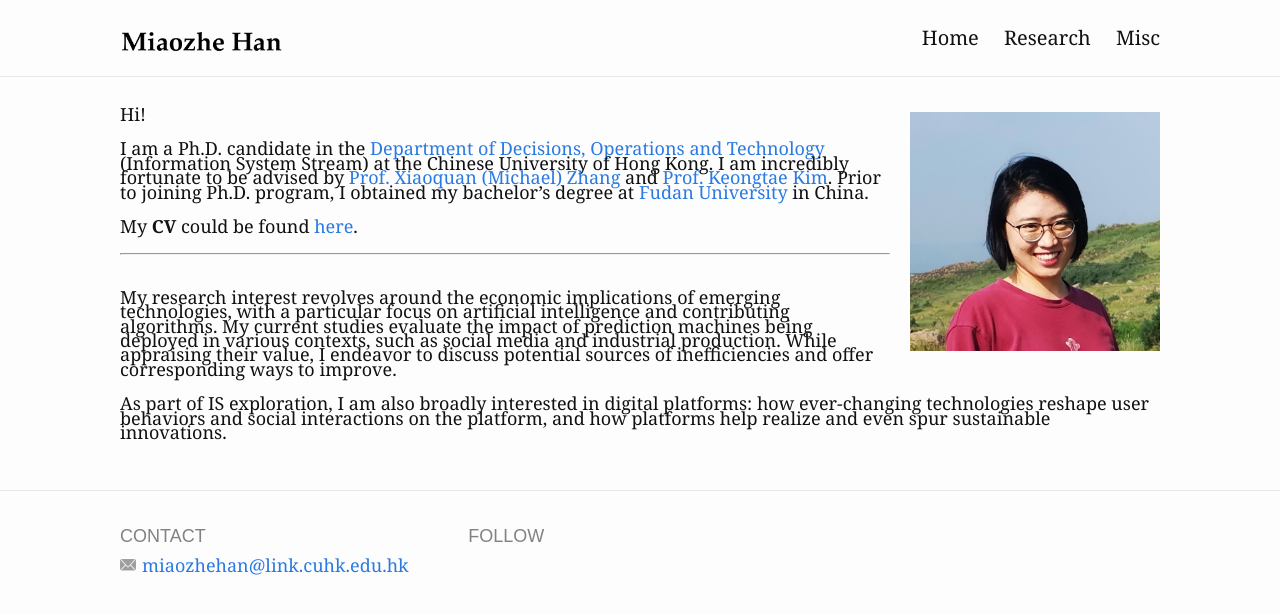
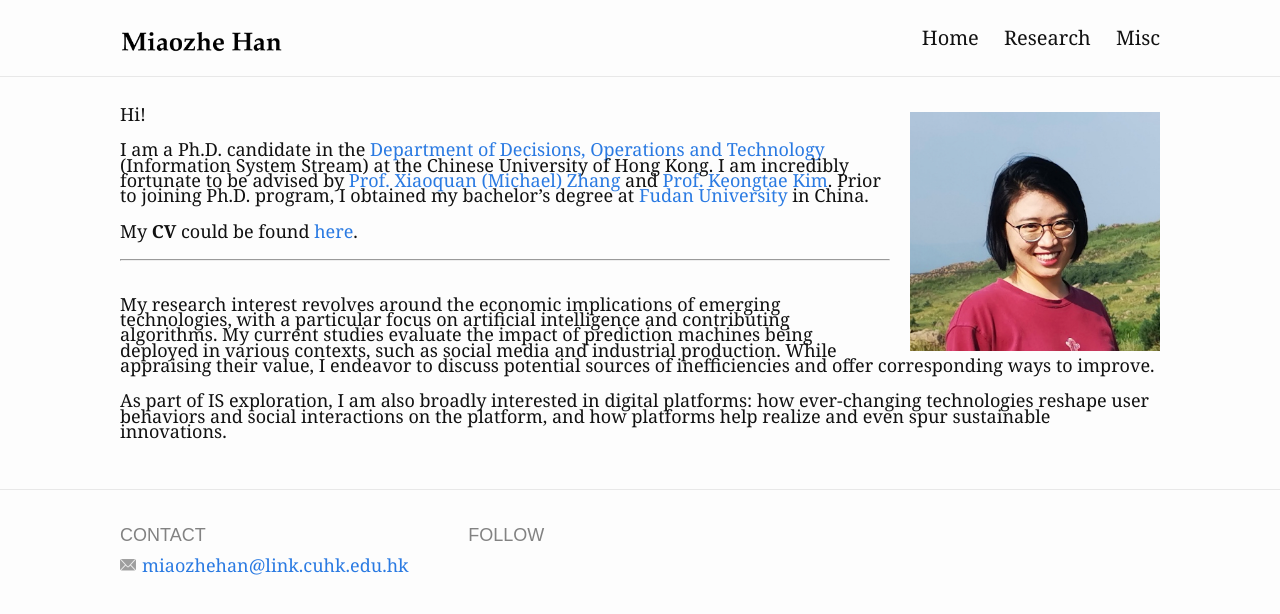
Before and after one commit to miaozhehan99/miaozhehan99.github.io, a Jekyll site: the page built from index.md, in a window 1280 px wide. Shown: the top 614 px of the page. Built offline with Jekyll 4.4.1, drawn with Linux system fonts in a browser that asks for light colours.

Commit message:
Update _base.scss

```diff
--- a/_sass/_base.scss
+++ b/_sass/_base.scss
@@ -29,7 +29,7 @@ body {
   font-family: $base-font-family;
   font-size: $base-font-size;
   // line-height: $base-line-height;
-  line-height: 90%;
+  line-height: 96%;
   font-weight: 300;
   color: $text-color;
   background-color: $background-color;
```
